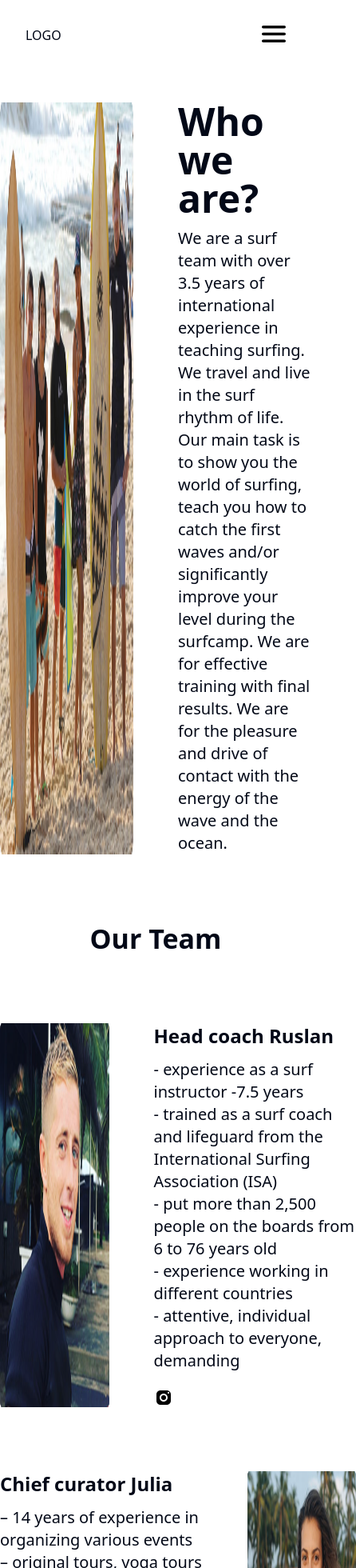
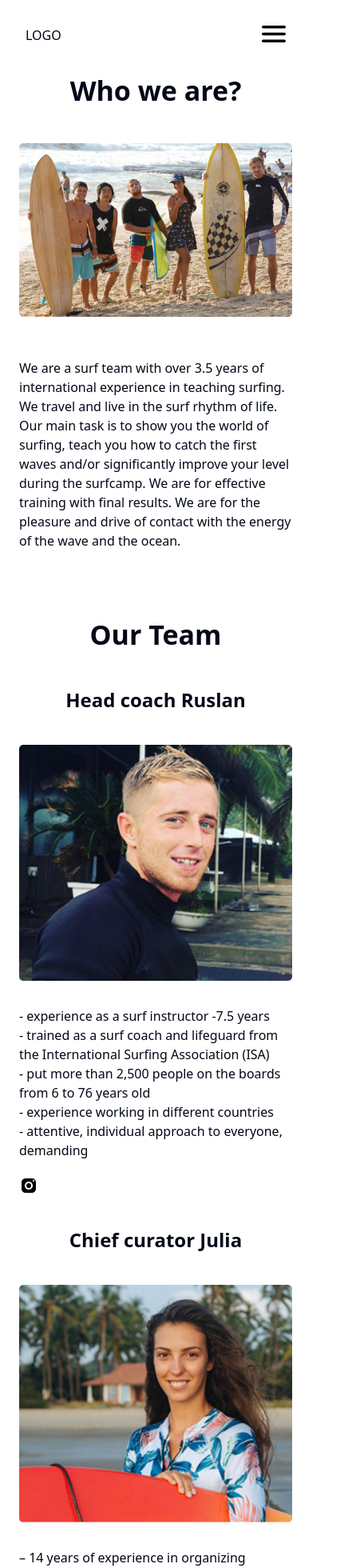
Before and after one commit to evaries/oceanspirit, a Next.js app: page /about-us in a window 390 px wide. Shown: the top 1960 px of the page at 80% size, 446 px wide, since content can reach past the window. Built offline with nearby package versions, Linux system fonts and the light colour scheme.

Commit message:
mobile layout for destination page

```diff
--- a/app/components/entities/BookDialog.tsx
+++ b/app/components/entities/BookDialog.tsx
@@ -10,11 +10,17 @@ import {
 } from "@/components/ui/dialog";
 import SocialContacts from "./SocialContacts";
 
-export const BookDialog = () => {
+export type BookDialogProps = {
+  triggerClass?: string;
+};
+
+export const BookDialog: React.FC<BookDialogProps> = ({ triggerClass }) => {
   return (
     <Dialog>
       <DialogTrigger asChild>
-        <Button size="lg">BOOK</Button>
+        <Button size="lg" className={triggerClass}>
+          BOOK
+        </Button>
       </DialogTrigger>
       <DialogContent className="sm:max-w-[425px]">
         <DialogHeader>
--- a/app/components/pages/about/Team.tsx
+++ b/app/components/pages/about/Team.tsx
@@ -1,21 +1,16 @@
 import Image from "next/image";
+import { SectionImage } from "../../shared/SectionImage";
 
 const OurTeam = () => {
   return (
-    <section className="flex flex-col items-center">
+    <section className="section flex flex-col items-center">
       <h3 className="subtitle-1 mt-20">Our Team</h3>
-      <div className="grid grid-cols-[35%_65%] gap-14 mt-20">
-        <div className="image flex justify-start">
-          <Image
-            src="/images/rus.png"
-            width={385}
-            height={332}
-            alt="destination"
-          />
-        </div>
-        <div className="content max-w-[650px] w-full">
-          <h3 className="subtitle-2">Head coach Ruslan</h3>
-          <div className="p mt-3">
+      <h3 className="subtitle-2 mt-10 md:hidden">Head coach Ruslan</h3>
+      <div className="grid w-full md:grid-cols-[30%_1fr] gap-5 md:gap-14 mt-10 md:mt-20">
+        <SectionImage src="/images/rus.png" width={500} alt="Head coach" />
+        <div className="content w-full">
+          <h3 className="subtitle-2 hidden md:block">Head coach Ruslan</h3>
+          <div className="mt-3">
             <ul>
               <li> - experience as a surf instructor -7.5 years</li>
               <li>
@@ -40,10 +35,11 @@ const OurTeam = () => {
           </div>
         </div>
       </div>
-      <div className="grid grid-cols-[65%_35%] gap-14 mt-20">
-        <div className="content max-w-[650px] w-full">
-          <h3 className="subtitle-2">Chief curator Julia</h3>
-          <div className="p mt-3">
+      <h3 className="subtitle-2 mt-10 md:hidden">Chief curator Julia</h3>
+      <div className="grid w-full md:grid-cols-[1fr_30%] gap-5 md:gap-14 mt-10 md:mt-20">
+        <div className="content w-full">
+          <h3 className="subtitle-2 hidden md:block">Chief curator Julia</h3>
+          <div className="mt-3">
             <ul>
               <li>– 14 years of experience in organizing various events </li>
               <li>
@@ -64,14 +60,12 @@ const OurTeam = () => {
             />
           </div>
         </div>
-        <div className="image flex justify-start">
-          <Image
-            src="/images/julia.png"
-            width={385}
-            height={332}
-            alt="destination"
-          />
-        </div>
+        <SectionImage
+          src="/images/julia.png"
+          width={500}
+          alt="Chief curator"
+          isReverse
+        />
       </div>
     </section>
   );
--- a/app/components/pages/about/WhoWeAre.tsx
+++ b/app/components/pages/about/WhoWeAre.tsx
@@ -1,27 +1,25 @@
-import Image from "next/image";
+import { SectionImage } from "../../shared/SectionImage";
 
 const WhoWeAre = () => {
   return (
-    <section>
-      <div className="grid grid-cols-2 gap-14 mt-10">
-        <div className="image flex justify-end">
-          <Image
-            src="/images/destintaion-lombok.png"
-            width={500}
-            height={500}
-            alt="destination"
-          />
-        </div>
-        <div className="content max-w-[500px] w-full">
-          <h3 className="h3">Who we are?</h3>
-          <p className="p mt-3">
+    <section className="section grid items-center justify-center">
+      <h3 className="subtitle-1 visible md:hidden text-center">Who we are?</h3>
+      <div className="grid md:grid-cols-2 gap-10 md:gap-14 mt-10">
+        <SectionImage
+          src="/images/destintaion-lombok.png"
+          width={700}
+          alt="Who we are"
+        />
+        <div className="content  w-full">
+          <h3 className="subtitle-1 hidden md:block">Who we are?</h3>
+          <p className="mt-3">
             We are a surf team with over 3.5 years of international experience
             in teaching surfing. We travel and live in the surf rhythm of life.
             Our main task is to show you the world of surfing, teach you how to
             catch the first waves and/or significantly improve your level during
             the surfcamp. We are for effective training with final results. We
             are for the pleasure and drive of contact with the energy of the
-            wave and the ocean.{" "}
+            wave and the ocean.
           </p>
         </div>
       </div>
--- /dev/null
+++ b/app/components/shared/SectionImage.tsx
@@ -0,0 +1,29 @@
+import Image from "next/image";
+
+export type SectionImageProps = {
+  src: string;
+  alt: string;
+  isReverse?: boolean;
+  className?: string;
+  height?: number;
+  width?: number;
+};
+
+export const SectionImage: React.FC<SectionImageProps> = ({
+  src,
+  alt,
+  isReverse,
+  className,
+  height = 411,
+  width = 600,
+}) => {
+  return (
+    <div
+      className={`grid justify-center items-center ${
+        isReverse ? "order-[-1] md:order-1" : ""
+      } ${className}`}
+    >
+      <Image src={src} width={width} height={height} alt={alt} />
+    </div>
+  );
+};
--- a/app/destination/[slug]/page.tsx
+++ b/app/destination/[slug]/page.tsx
@@ -1,10 +1,10 @@
 "use client";
 
 import { BookDialog } from "@/app/components/entities/BookDialog";
-import Button from "@/app/components/shared/Button";
+import { SectionImage } from "@/app/components/shared/SectionImage";
 import { scrolltoHash } from "@/app/components/utils";
 import { destinations } from "@/app/data";
-import Image from "next/image";
+import { Button } from "@/components/ui/button";
 import { redirect } from "next/navigation";
 
 export type DestinationType = {
@@ -29,65 +29,67 @@ const Destination = ({ params }: { params: { slug: string } }) => {
         <div className="grid grid-cols-2 gap-5 mt-7">
           <BookDialog />
           <Button
-            type="secondary"
-            text="Details"
+            variant={"outline"}
+            size={"lg"}
             onClick={() => scrolltoHash("destination-details")}
-          />
+          >
+            Learn more
+          </Button>
         </div>
       </div>
-      <div className="grid grid-cols-2 w-full max-w-7xl gap-10 py-8">
-        <div className="">
-          <Image
-            src={`/images/destinations/${params.slug}/location.png`}
-            width={600}
-            height={411}
-            alt={"location"}
-          />
-        </div>
-        <div className="flex flex-col ">
-          <span className="subtitle-1 text-center">Location</span>
-          <p className="mt-7">{content.descriptions.location}</p>
+      <span className="subtitle-1 visible md:hidden text-center">Location</span>
+      <div className="grid grid-row-2 md:grid-cols-2 w-full justify-center max-w-7xl gap-10 py-8">
+        <SectionImage
+          src={`/images/destinations/${params.slug}/location.png`}
+          alt="location"
+        />
+        <div className="flex flex-col">
+          <span className="subtitle-1 hidden md:block text-center">
+            Location
+          </span>
+          <p className="mt-0 md:mt-7">{content.descriptions.location}</p>
         </div>
       </div>
-      <div className="grid grid-cols-2 w-full max-w-7xl gap-10 py-8">
+      <span className="subtitle-1 visible md:hidden text-center">Nature</span>
+      <div className="grid grid-row-2 md:grid-cols-2 w-full justify-center max-w-7xl gap-10 py-8">
         <div className="flex flex-col ">
-          <span className="subtitle-1 text-center">Nature</span>
-          <p className="mt-7">{content.descriptions.nature}</p>
+          <span className="subtitle-1 hidden md:block text-center">Nature</span>
+          <p className="mt-0 md:mt-7">{content.descriptions.nature}</p>
         </div>
-        <div className="">
-          <Image
-            src={`/images/destinations/${params.slug}/nature.png`}
-            width={600}
-            height={411}
-            alt={"nature"}
-          />
+        <SectionImage
+          src={`/images/destinations/${params.slug}/nature.png`}
+          alt="nature"
+          isReverse
+        />
+      </div>
+      <span className="subtitle-1 visible md:hidden text-center">Spots</span>
+      <div className="grid grid-row-2 md:grid-cols-2 w-full justify-center max-w-7xl gap-10 py-8">
+        <SectionImage
+          src={`/images/destinations/${params.slug}/spots.png`}
+          alt="spots"
+        />
+        <div className="flex flex-col ">
+          <span className="subtitle-1 hidden md:block text-center">Spots</span>
+          <p className="mt-0 md:mt-7">{content.descriptions.spots}</p>
         </div>
       </div>
-      <div className="grid grid-cols-2 w-full max-w-7xl gap-10 py-8">
-        <div className="">
-          <Image
-            src={`/images/destinations/${params.slug}/spots.png`}
-            width={600}
-            height={411}
-            alt={"spots"}
-          />
-        </div>
-        <div className="flex flex-col ">
-          <span className="subtitle-1 text-center">Spots</span>
-          <p className="mt-7">{content.descriptions.spots}</p>
-        </div>
-      </div>
+      <span className="subtitle-1 visible md:hidden text-center">Details</span>
       <div
         id="destination-details"
-        className="grid grid-cols-2 w-full max-w-7xl gap-10 mb-28 py-8 "
+        className="grid grid-row-2 md:grid-cols-2 w-full justify-center max-w-7xl gap-10 mb-28 py-8 "
       >
         <div className="flex flex-col w-full max-w-[600px]">
           <div className="flex flex-col justify-between h-full">
             <div>
-              <span className="subtitle-1 flex justify-center">
-                What includes
+              <span className="subtitle-1 hidden md:block text-center">
+                Details
               </span>
-              <div className="mt-7">
+              <div className="grid grid-rows-2 gap-1">
+                <span>Price: ${content.package.price}</span>
+                <span>Level: {content.package.level}</span>
+              </div>
+              <span className="subtitle-3 block mt-7">What includes:</span>
+              <div className="mt-5">
                 <ul>
                   {content.package.includes.map((item) => {
                     return (
@@ -99,23 +101,16 @@ const Destination = ({ params }: { params: { slug: string } }) => {
                 </ul>
               </div>
             </div>
-            <div className="flex justify-between mt-10">
-              <div className="flex flex-col ">
-                <span>Price: ${content.package.price}</span>
-                <span>Level: {content.package.level}</span>
-              </div>
-              <BookDialog />
+            <div className="mt-5">
+              <BookDialog triggerClass="w-full" />
             </div>
           </div>
         </div>
-        <div className="">
-          <Image
-            src={`/images/destinations/${params.slug}/company.png`}
-            width={600}
-            height={411}
-            alt={"company"}
-          />
-        </div>
+        <SectionImage
+          src={`/images/destinations/${params.slug}/company.png`}
+          alt="details"
+          isReverse
+        />
       </div>
     </section>
   );
```
